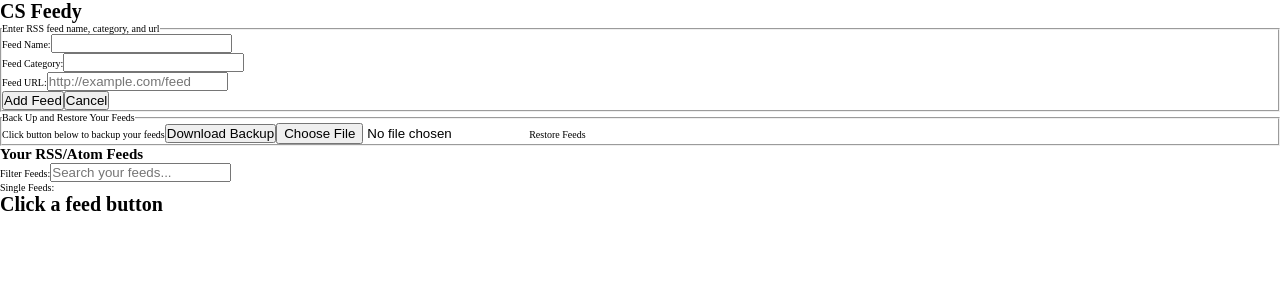
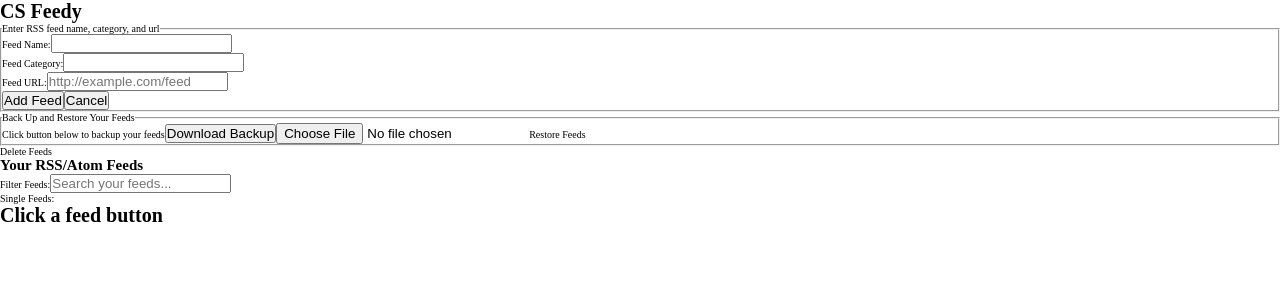
Before and after one commit to ARogala/cs-feedy, a React (Create React App) app: page / in a window 1280 px wide. Shown: the top 300 px of the page. Built offline with nearby package versions, Linux system fonts and the light colour scheme.

Commit message:
add delete feed component

```diff
--- /dev/null
+++ b/src/components/DeleteFeedBtnList.js
@@ -0,0 +1,43 @@
+import React from 'react';
+
+function DeleteFeedBtnList(props) {
+	let allFeeds = props.allFeeds;
+	console.log(allFeeds);
+	//https://stackoverflow.com/questions/4878756/how-to-capitalize-first-letter-of-each-word-like-a-2-word-city
+	function toTitleCase(str) {
+		return str.replace(/\w\S*/g, function(txt){
+		    return txt.charAt(0).toUpperCase() + txt.substr(1).toLowerCase();
+		});
+	}
+	//https://developer.mozilla.org/en-US/docs/Web/JavaScript/Reference/Global_Objects/Array/reduce
+	function groupBy(objectArray, property) {
+		return objectArray.reduce(function (acc, obj) {
+			//remove case sensitivity
+			obj[property] = toTitleCase(obj[property]);
+			//store the category in key
+			let key = obj[property];
+			//if the accumulator object at key is undefined place empty array
+			if (!acc[key]) {
+			  acc[key] = [];
+			}
+			//push objects with the same key into their array
+			//return accumulator
+			acc[key].push(obj);
+			return acc;
+		}, {});
+	}
+
+	//groupedFeeds is an object with arrays of feeds for each category {category1:[{...}], category2:[{...}], ...}
+	const groupedFeeds = groupBy(allFeeds, 'category');
+	//console.log(groupedFeeds);
+	const allCategories = Object.keys(groupedFeeds);
+	//console.log(allCategories);
+
+
+
+	return (
+		<div>Delete Feeds</div>
+	);
+}
+
+export default DeleteFeedBtnList;
--- a/src/components/FeedBtnList.js
+++ b/src/components/FeedBtnList.js
@@ -41,7 +41,7 @@ function FeedBtnList(props) {
 		for each feed category if the number of feeds is greater than 1
 		build the DOM
 	*/
-	//this function prevents error Don't make functions within a loop  no-loop-func
+	//this function prevents the error Don't make functions within a loop  no-loop-func
 	function addFeedId(feed) {
 		feed.id = feedId;
 		feedId = feedId + 1;
--- a/src/components/FeedOutput.js
+++ b/src/components/FeedOutput.js
@@ -4,7 +4,7 @@ import PropTypes from 'prop-types';
 //<img src={item['enclosure']['url']} height="200" width="200"/>
 
 function FeedOutput(props) {
-	console.log(props.feed);
+	//console.log(props.feed);
 	//console.log(props.error);
 	const feed = props.feed;
 	const feedItems = feed['entries'];
--- a/src/components/ManageFeeds.js
+++ b/src/components/ManageFeeds.js
@@ -1,4 +1,6 @@
 import React from 'react';
+
+import DeleteFeedBtnList from './DeleteFeedBtnList';
 
 function ManageFeeds(props) {
 	let allFeeds = props.allFeeds;
@@ -55,6 +57,7 @@ function ManageFeeds(props) {
 
 
 	return (
+		<div>
 			<form className="manageFeedForm" id="manageFeedFormId">
 				<fieldset>
 					<legend>Back Up and Restore Your Feeds</legend>
@@ -81,6 +84,11 @@ function ManageFeeds(props) {
 					<label htmlFor="backUpFile">Restore Feeds</label>
 				</fieldset>
 			</form>
+
+			<DeleteFeedBtnList
+				allFeeds={allFeeds}
+			/>
+		</div>
 	);
 }
 
```
Also changed, not shown: src/App.js (+7 -4 lines). Lines whose indentation alone changed are shown as unchanged.
